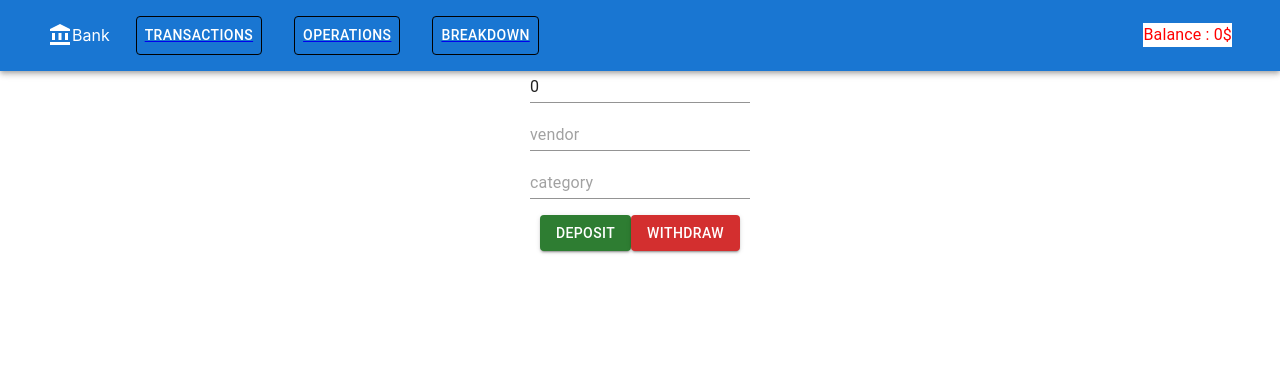
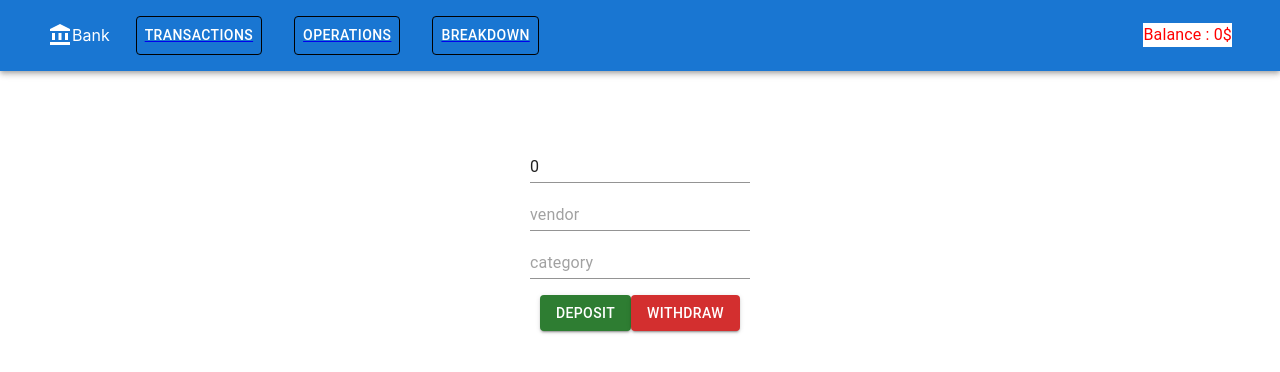
Before and after one commit to almog122/bank-fullstack-project, a React (Create React App) app: page /operations in a window 1280 px wide. Shown: the top 372 px of the page. Built offline with nearby package versions, Linux system fonts and the light colour scheme; no server answers.

Commit message:
margin for operations page

```diff
--- a/src/components/Operations/Operations.js
+++ b/src/components/Operations/Operations.js
@@ -39,7 +39,7 @@ export default function Operations({balance ,updateBalance , setMessageData}) {
   };
 
   return (
-    <Stack  direction="column" justifyContent="center" alignItems="center" spacing={2} className="Operations">
+    <Stack margin={10} direction="column" justifyContent="center" alignItems="center" spacing={2} className="Operations">
       <Input type="number" className="newTransaction-input" name={"amount"} placeholder="amount" onChange={updateNewDeposit} value={Math.abs(newDeposit.amount)} />
       <Input className="newTransaction-input" name={"vendor"} placeholder="vendor" onChange={updateNewDeposit} value={newDeposit.vendor} />
       <Input className="newTransaction-input" name={"category"} placeholder="category" onChange={updateNewDeposit} value={newDeposit.category} />
```
